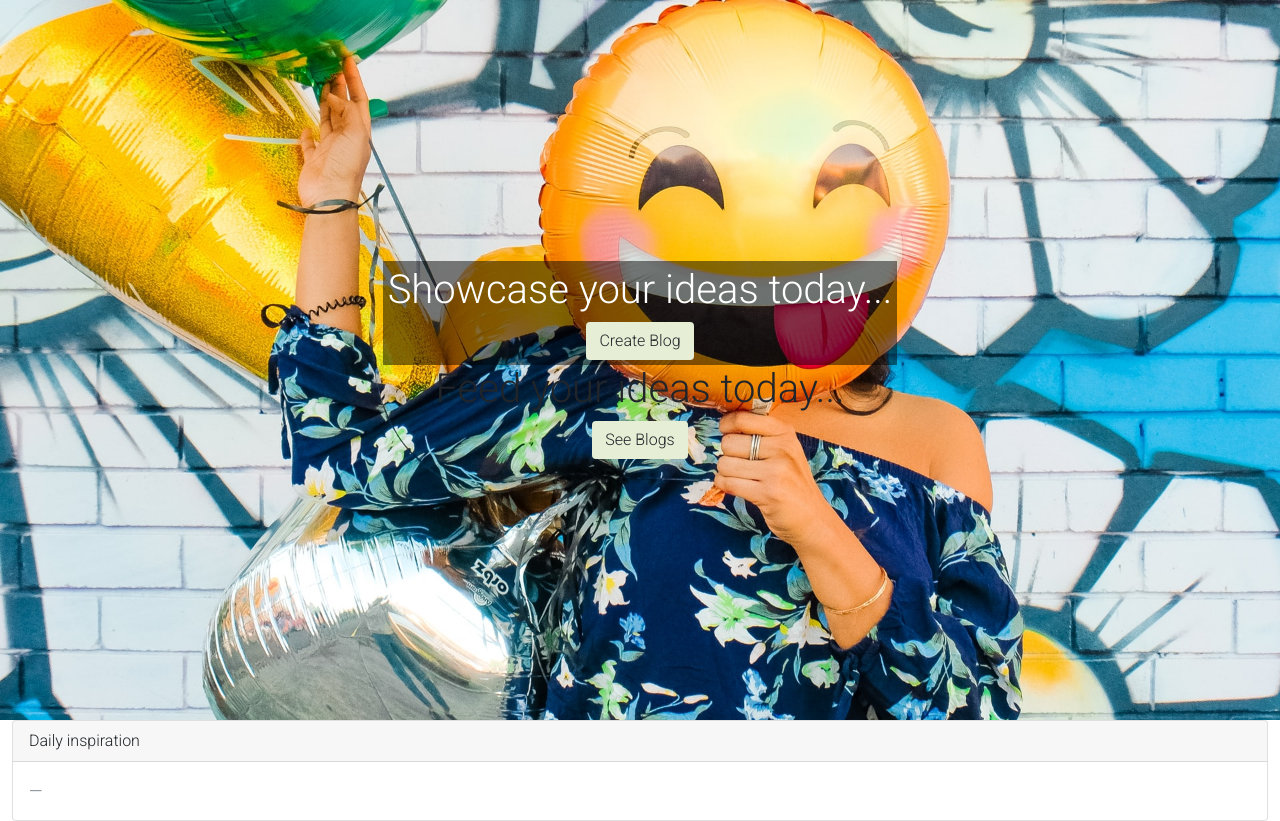
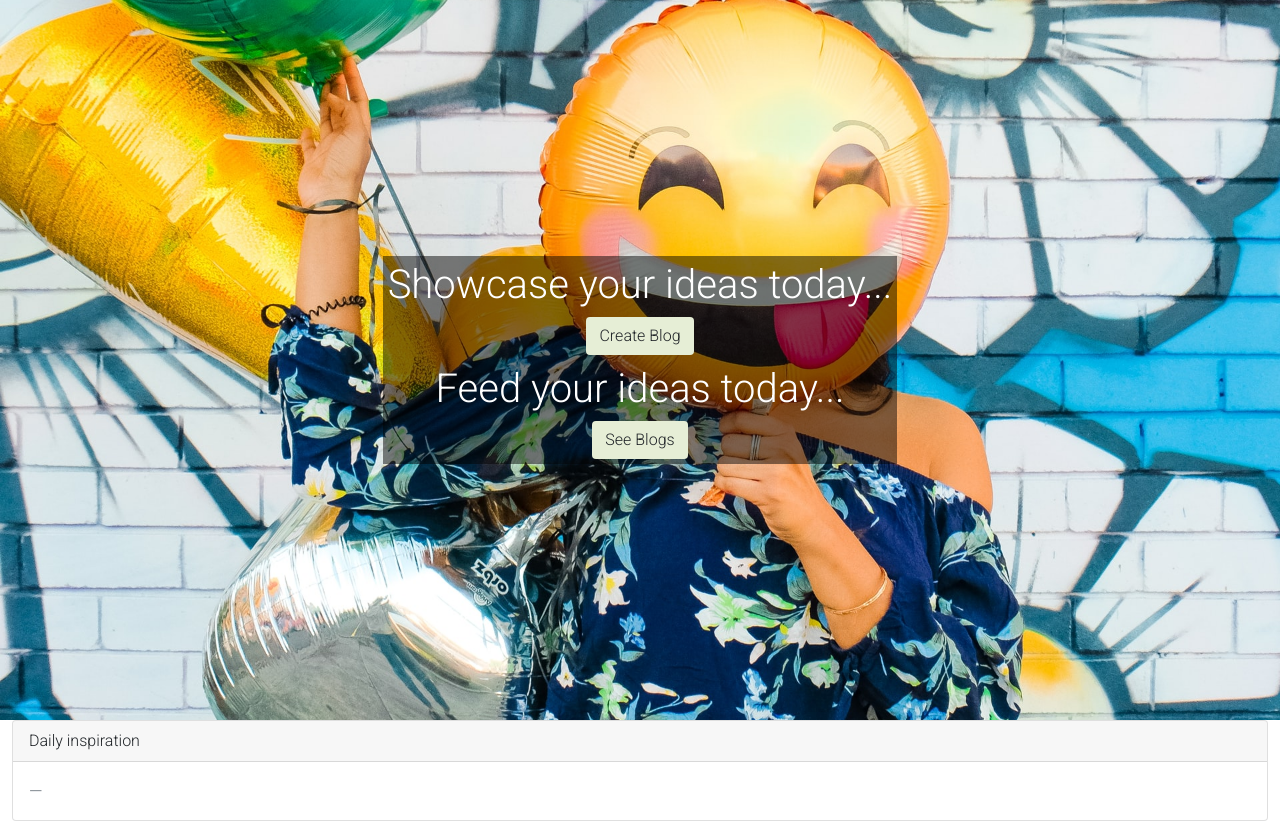
Before and after one commit to Ken-mbira/BLOG_SPOT, a Flask app: template app/templates/index.html in a window 1280 px wide. Shown: the part 64-885 px from the top of the page. Run offline with Flask 2, Linux system fonts and the light colour scheme; the template is opened without the code that fills it, so the values that code supplies are empty; the visitor is signed in with stand-in values (Sample User, id 1); data comes from the database, SQL or seed files in the repository.

Commit message:
add background

```diff
--- a/app/templates/index.html
+++ b/app/templates/index.html
@@ -8,7 +8,7 @@
             </a>
         </div>
 
-        <div>
+        <div class="inside">
             <h1>Feed your ideas today...</h1>
             <a style="text-decoration: none; color: black;" href="{{ url_for('auth.register')}}">
                 <a class="btn" href="{{url_for('blog.show_blogs')}}">See Blogs</a>
```
